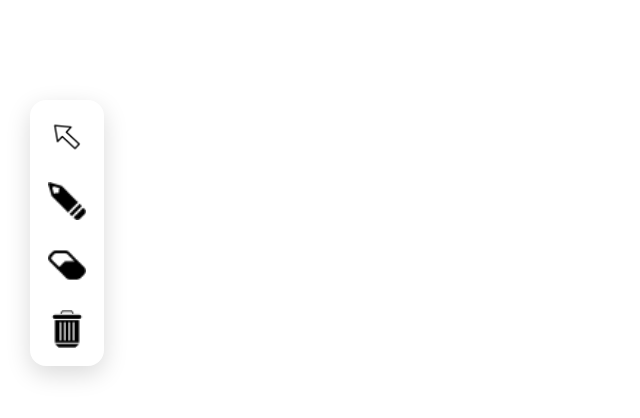
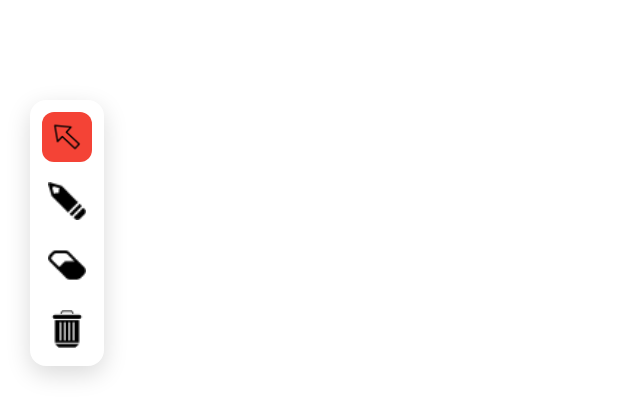
Before and after one commit to Sontara444/EpicPenTool, an Electron app: page src/index.html in a window 1280 px wide. Both pictures are taken after a click on the button 67 px from the left and 137 px from the top of the page. Shown: the whole page, without its empty margins (0-640 px from the left). Drawn offline with Linux system fonts and the light colour scheme.

Commit message:
full screen canvas and toggle button added

```diff
--- a/src/index.html
+++ b/src/index.html
@@ -3,14 +3,14 @@
 <head>
   <meta charset="UTF-8" />
   <meta name="viewport" content="width=device-width, initial-scale=1.0"/>
-  <title>Epic Pen</title>
+  <title>Drawing App</title>
   <link rel="stylesheet" href="styles.css" />
 </head>
 <body>
   <canvas id="canvas"></canvas>
 
   <div class="toolbar" id="toolbar">
-    <button id="toggleBtn" class="tool-button toggle" title="Toggle Drawing Mode">
+    <button id="toggleBtn" class="tool-button toggle-on" title="Toggle Mode">
       <img src="./scripts/images/arrow.png" alt="Toggle" />
     </button>
     <button id="pencilBtn" class="tool-button active" title="Pencil">
--- a/src/scripts/renderer.js
+++ b/src/scripts/renderer.js
@@ -21,14 +21,9 @@ document.addEventListener('DOMContentLoaded', () => {
 
   function setActiveTool(tool) {
     if (!drawingEnabled) return;
-
     toolButtons.forEach(btn => btn.classList.remove('active'));
-
-    if (tool === 'pencil') {
-      pencilBtn.classList.add('active');
-    } else if (tool === 'eraser') {
-      eraserBtn.classList.add('active');
-    }
+    if (tool === 'pencil') pencilBtn.classList.add('active');
+    else if (tool === 'eraser') eraserBtn.classList.add('active');
   }
 
   pencilBtn.addEventListener('click', () => {
@@ -53,22 +48,18 @@ document.addEventListener('DOMContentLoaded', () => {
   // ✅ Toggle Drawing Mode
   toggleBtn.addEventListener('click', () => {
     drawingEnabled = !drawingEnabled;
+    canvas.classList.toggle('disabled', !drawingEnabled);
 
-    // Visually update button
     toggleBtn.classList.toggle('toggle-on', drawingEnabled);
     toggleBtn.classList.toggle('toggle-off', !drawingEnabled);
 
-    // Update canvas pointer access
-    if (drawingEnabled) {
-      canvas.classList.remove('disabled');
+    if (!drawingEnabled) {
+      toolButtons.forEach(btn => btn.classList.remove('active'));
+    } else {
       setActiveTool(currentTool);
-    } else {
-      canvas.classList.add('disabled');
-      toolButtons.forEach(btn => btn.classList.remove('active'));
     }
   });
 
-  // ✅ Set initial states
   setActiveTool(currentTool);
   toggleBtn.classList.add('toggle-on');
 
--- a/src/styles.css
+++ b/src/styles.css
@@ -16,6 +16,10 @@ canvas {
   background: transparent;
   z-index: 0;
   pointer-events: auto;
+}
+
+canvas.disabled {
+  pointer-events: none;
 }
 
 .toolbar {
@@ -64,6 +68,10 @@ canvas {
   filter: none;
 }
 
-#toggleBtn.active {
-  background-color: red;
+#toggleBtn.toggle-on {
+  background-color: #4caf50;
 }
+
+#toggleBtn.toggle-off {
+  background-color: #f44336;
+}
```
